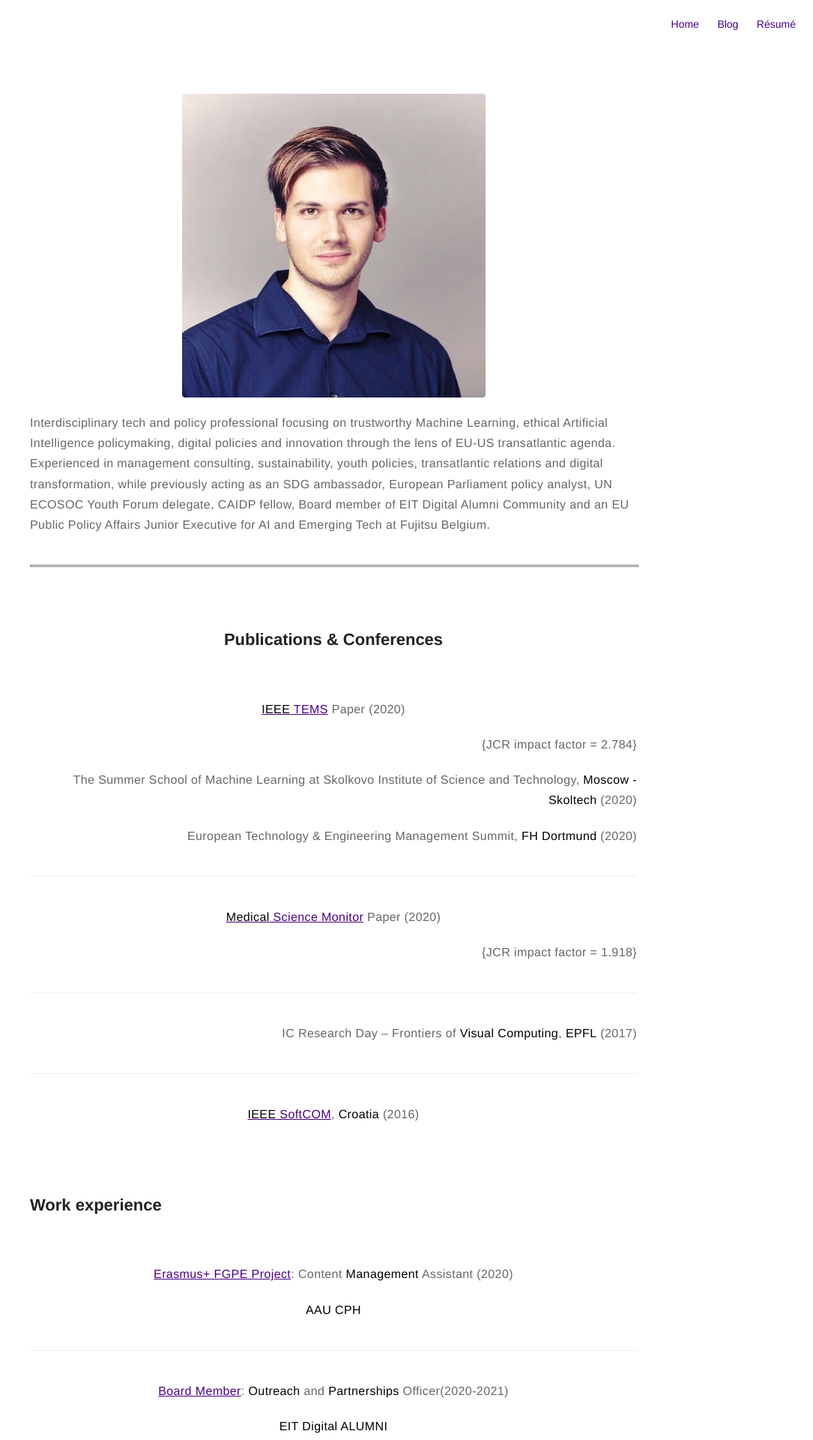
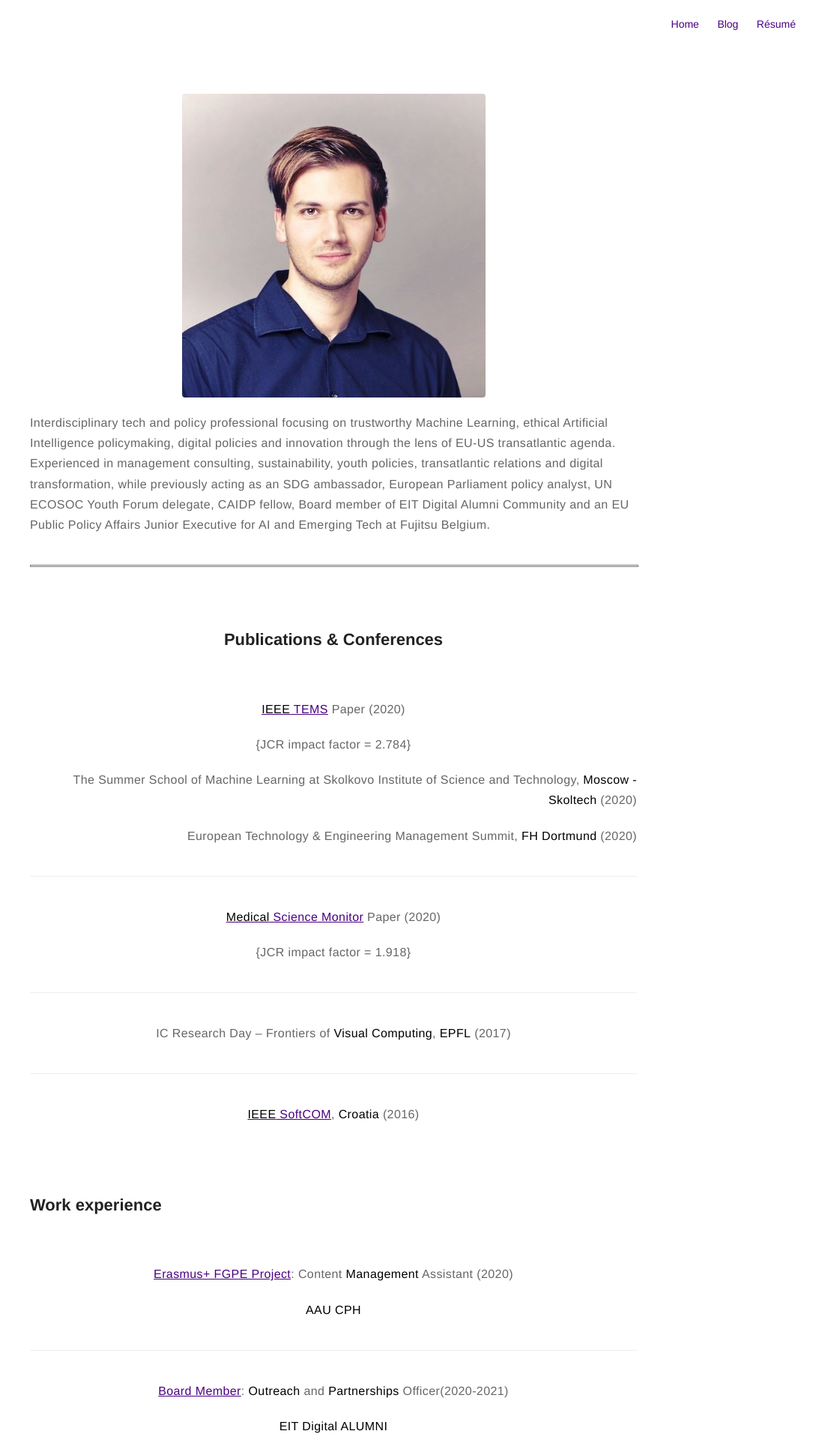
Before and after one commit to dljubenk/dljubenk.github.io, a Jekyll site: the page built from about.md, in a window 1280 px wide. Shown: the top 1920 px of the page at 75% size, without its empty margins (195-1280 px from the left). Built offline with Jekyll 4.4.1, drawn with Linux system fonts in a browser that asks for light colours.

Commit message:
Update about.md

```diff
--- a/about.md
+++ b/about.md
@@ -12,14 +12,14 @@ layout: page
 <h2 align="center">Publications & Conferences</h2>
 <br>
 <p align="center"><a href="https://ieeexplore.ieee.org/abstract/document/9111707"><strong>IEEE</strong> TEMS</a> Paper (2020)</p>
-<p align="right">{JCR impact factor = 2.784}</p>
+<p align="center">{JCR impact factor = 2.784}</p>
 <p align="right">The Summer School of Machine Learning at Skolkovo Institute of Science and Technology, <strong>Moscow - Skoltech</strong> (2020)</p>
 <p align="right">European Technology & Engineering Management Summit, <strong>FH Dortmund</strong> (2020)</p>
 ---
 <p align="center"><a href="https://www.medscimonit.com/abstract/index/idArt/923166"><strong>Medical</strong> Science Monitor</a> Paper (2020)</p>
-<p align="right">{JCR impact factor = 1.918}</p>
+<p align="center">{JCR impact factor = 1.918}</p>
 ---
-<p align="right">IC Research Day – Frontiers of <strong>Visual Computing</strong>, <strong>EPFL</strong> (2017)</p>
+<p align="center">IC Research Day – Frontiers of <strong>Visual Computing</strong>, <strong>EPFL</strong> (2017)</p>
 ---
 <p align="center"><a href="http://marjan.fesb.hr/SoftCOM/2016/files/apk/final_program_2016.pdf"><strong>IEEE</strong> SoftCOM</a>, <strong>Croatia</strong> (2016)</p>
 
```
